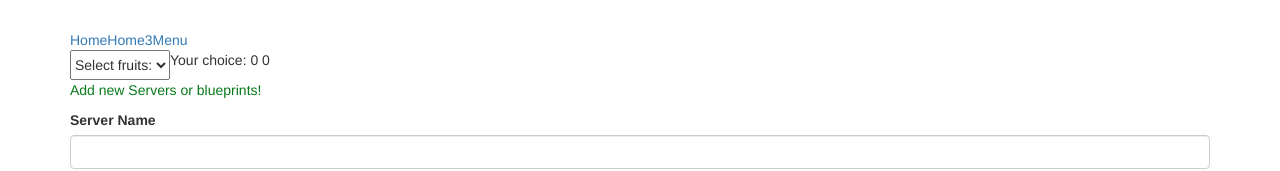
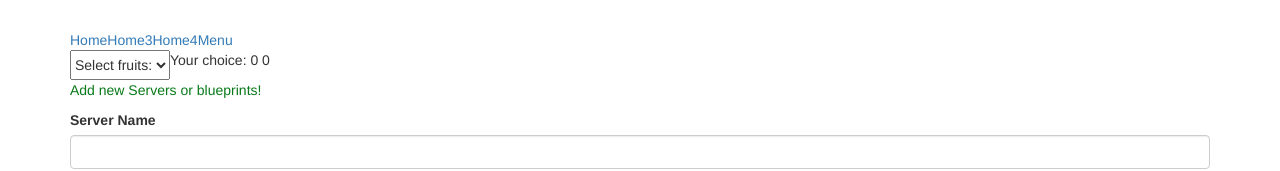
Before and after one commit to EleonoraKazakova/site-angular, an Angular app: page / in a window 1280 px wide. Shown: the top 171 px of the page. Built offline with nearby package versions, Linux system fonts and the light colour scheme.

Commit message:
Add Home4

```diff
--- a/src/app/app.component.html
+++ b/src/app/app.component.html
@@ -1,6 +1,7 @@
 <div class="container">
   <a routerLink="/">Home</a>
   <a routerLink="/">Home3</a>
+  <a routerLink="/">Home4</a>
   <a [routerLink]="['/menu']">Menu</a>
 <router-outlet></router-outlet>
   <app-menu></app-menu>
```
